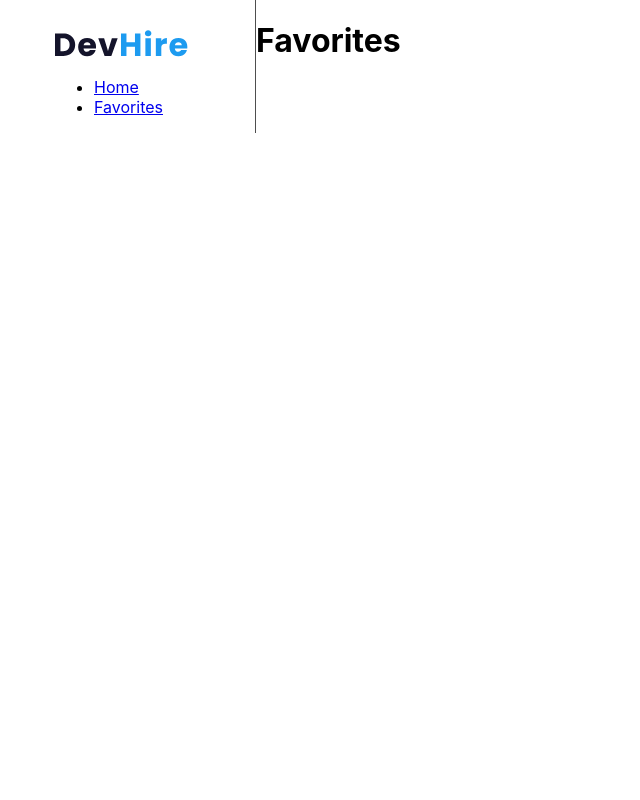
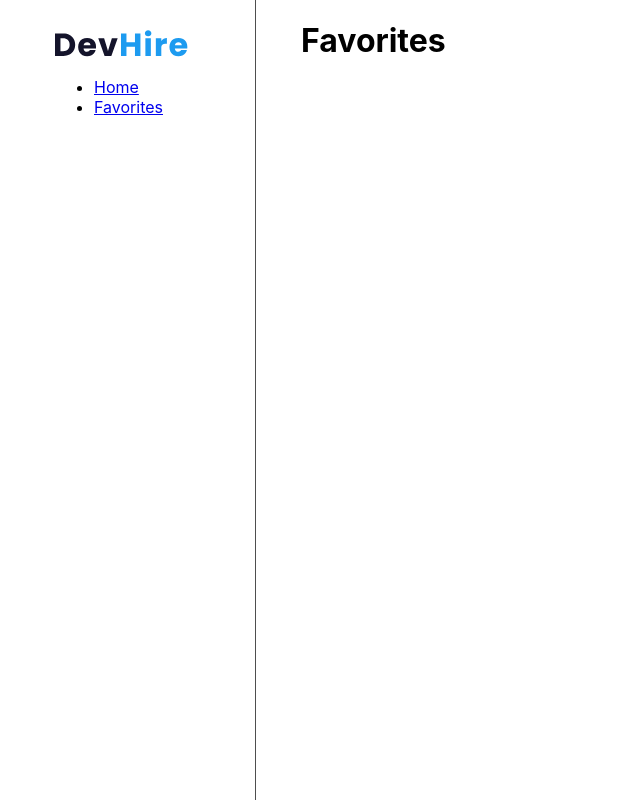
Before and after one commit to Lucignation/devhire, a React (Create React App) app: page /favorites in a window 1280 px wide. Shown: the whole page, without its empty margins (0-640 px from the left). Built offline with nearby package versions, Linux system fonts and the light colour scheme.

Commit message:
favorite height added

```diff
--- /dev/null
+++ b/src/pages/favorite/favorite.page.css
@@ -0,0 +1,4 @@
+.favorite {
+  height: 100vh;
+  padding-left: 45px;
+}
--- a/src/pages/favorite/favorite.page.tsx
+++ b/src/pages/favorite/favorite.page.tsx
@@ -1,8 +1,11 @@
 import { FC } from 'react';
+
+//import CSS styles
+import './favorite.page.css';
 
 const Favorite: FC = () => {
   return (
-    <div>
+    <div className='favorite'>
       <h1>Favorites</h1>
     </div>
   );
```
